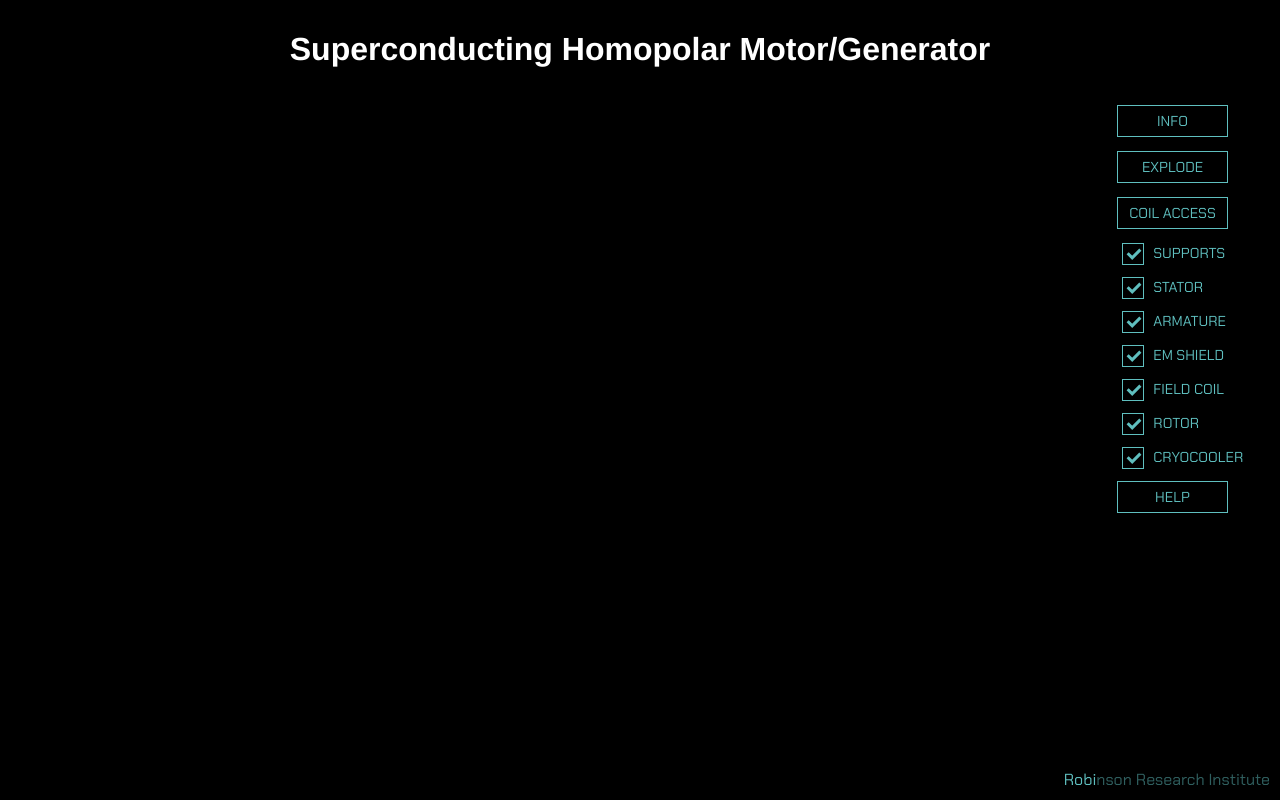
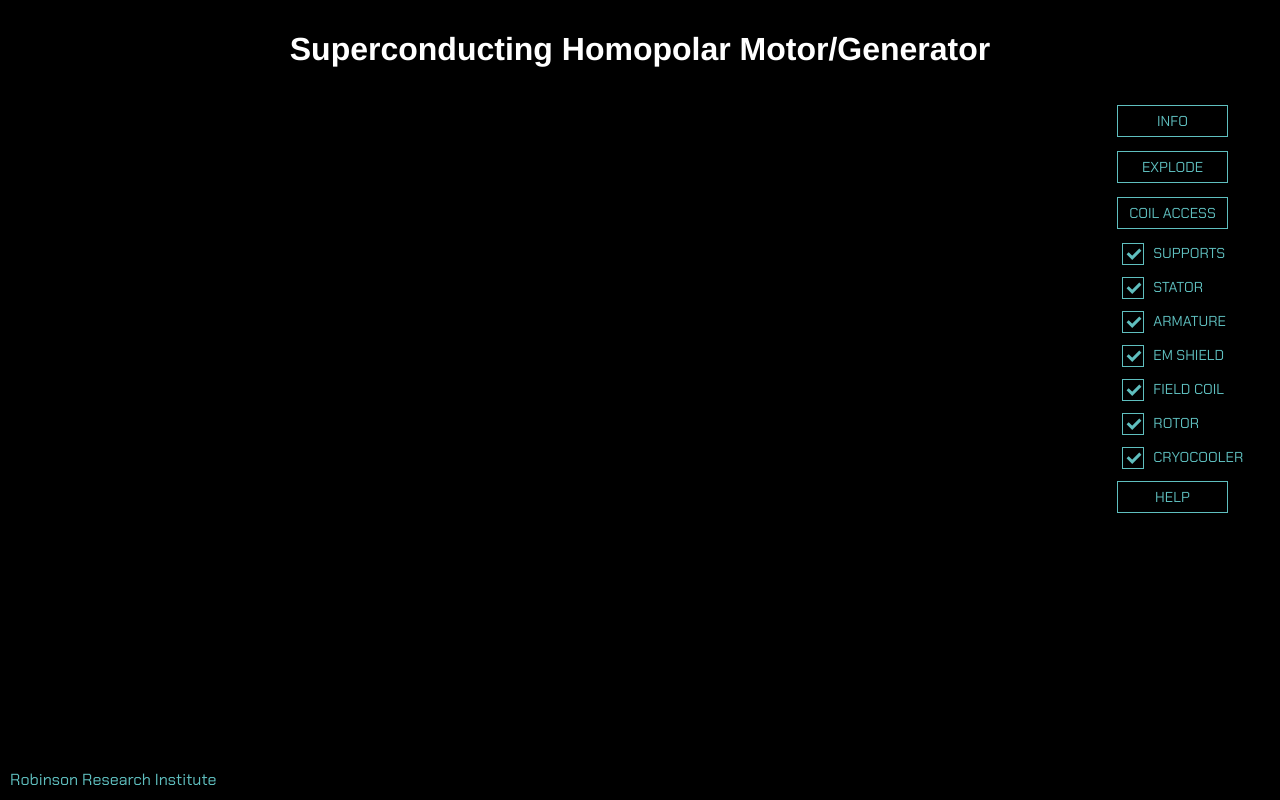
Before and after one commit to RobinsonResearchInstitute/conductors, a plain HTML site: page homopolar10kw.html in a window 1280 px wide. Drawn offline with nearby package versions, Linux system fonts and the light colour scheme.

Commit message:
Update 10kWhomopolar.css

```diff
--- a/10kWhomopolar.css
+++ b/10kWhomopolar.css
@@ -40,7 +40,7 @@ button:disabled{
 #logo a{
     position: absolute;
 	bottom: 0px;
-	right: 0px;
+	left: 0px;
     padding: 10px;
     color:rgba(127,255,255,0.75)
 }
```
